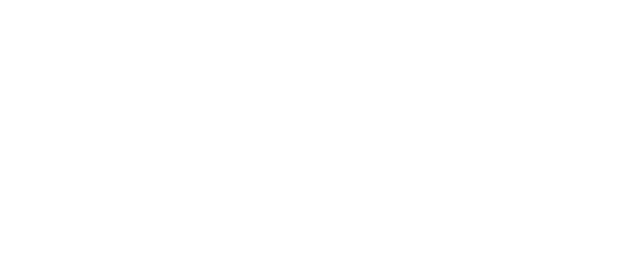
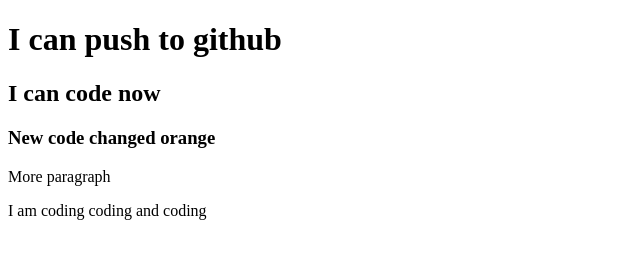
Before and after one commit to rocksanroky/my-second-repo, a plain HTML site: page index.html in a window 1280 px wide. Shown: the whole page, without its empty margins (0-640 px from the left). Drawn offline with Linux system fonts and the light colour scheme.

Commit message:
new commit

```diff
--- a/index.html
+++ b/index.html
@@ -7,7 +7,10 @@
     <title>my second github repo</title>
 </head>
 <body>
-
-
+    <h1>I can push to github</h1>
+    <h2>I can code now</h2>
+    <h3>New code changed orange</h3>
+    <p>More paragraph</p>
+    <p>I am coding coding and coding</p>
 </body>
 </html>
```
